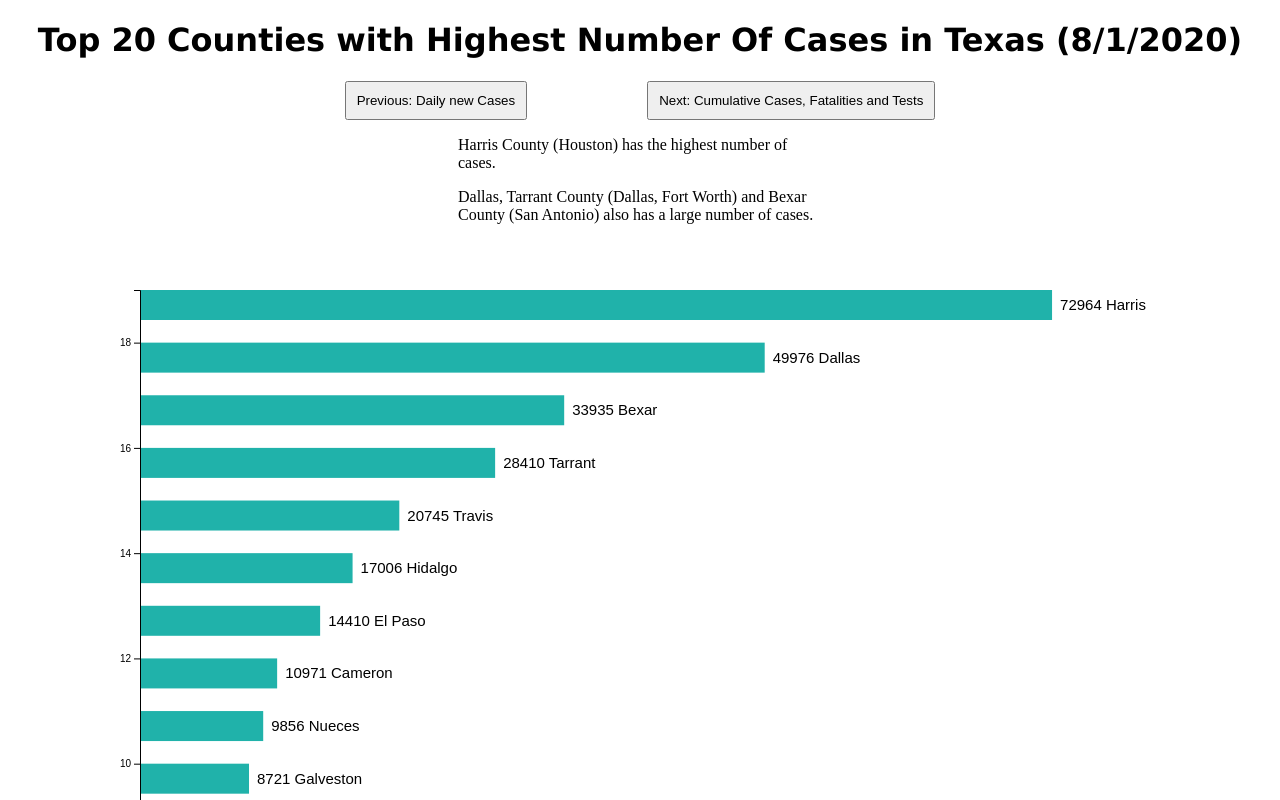
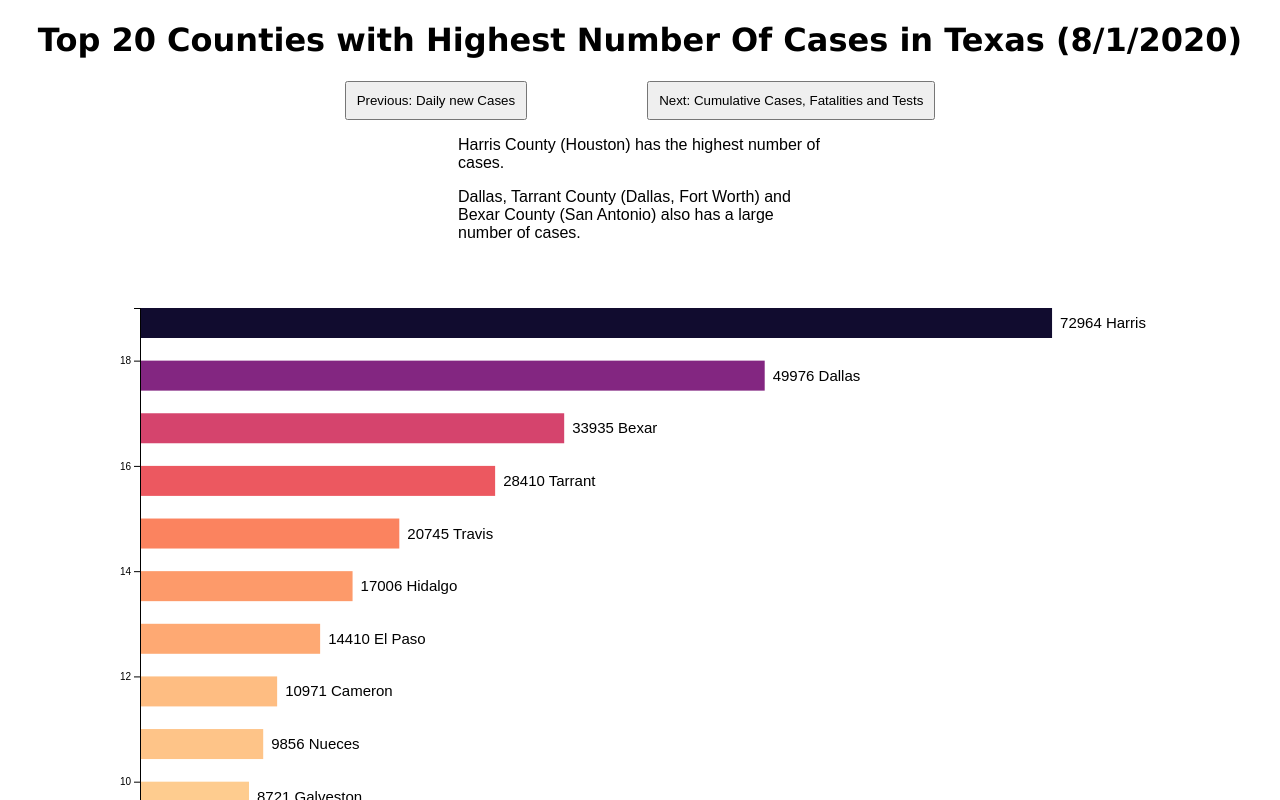
Before and after one commit to wfcwfcwfcwfc/covid19-tx, a plain HTML site: page bycounty.html in a window 1280 px wide. Shown: the top 800 px of the page. Drawn offline with nearby package versions, Linux system fonts and the light colour scheme.

Commit message:
Color spectrum

```diff
--- a/bycounty.html
+++ b/bycounty.html
@@ -51,6 +51,7 @@
 
         xs = d3.scaleLinear().domain(xdomain).range(xrange);
         ys = d3.scaleLinear().domain(ydomain).range(yrange);
+        cs = d3.scaleLinear().domain(xdomain).range([1, 0]);
 
         var tooltip = d3.select("#tooltip");
 
@@ -65,7 +66,7 @@
             .attr('y', (d, i) => ys(i))
             .attr('width', d => xs(d.cases))
             .attr('height',30)
-            .attr('fill', 'lightseagreen')
+            .attr('fill', d => d3.interpolateMagma(cs(d.cases)))
             // .on("mouseover", function(d,i) {
             //     tooltip.style("opacity", 1)
             //         .style("left",(d3.event.pageX)+"px")
--- a/styles.css
+++ b/styles.css
@@ -51,4 +51,5 @@ select {
 
 #desc {
     margin: 0 450px;
+    font-family: Arial;
 }
```
